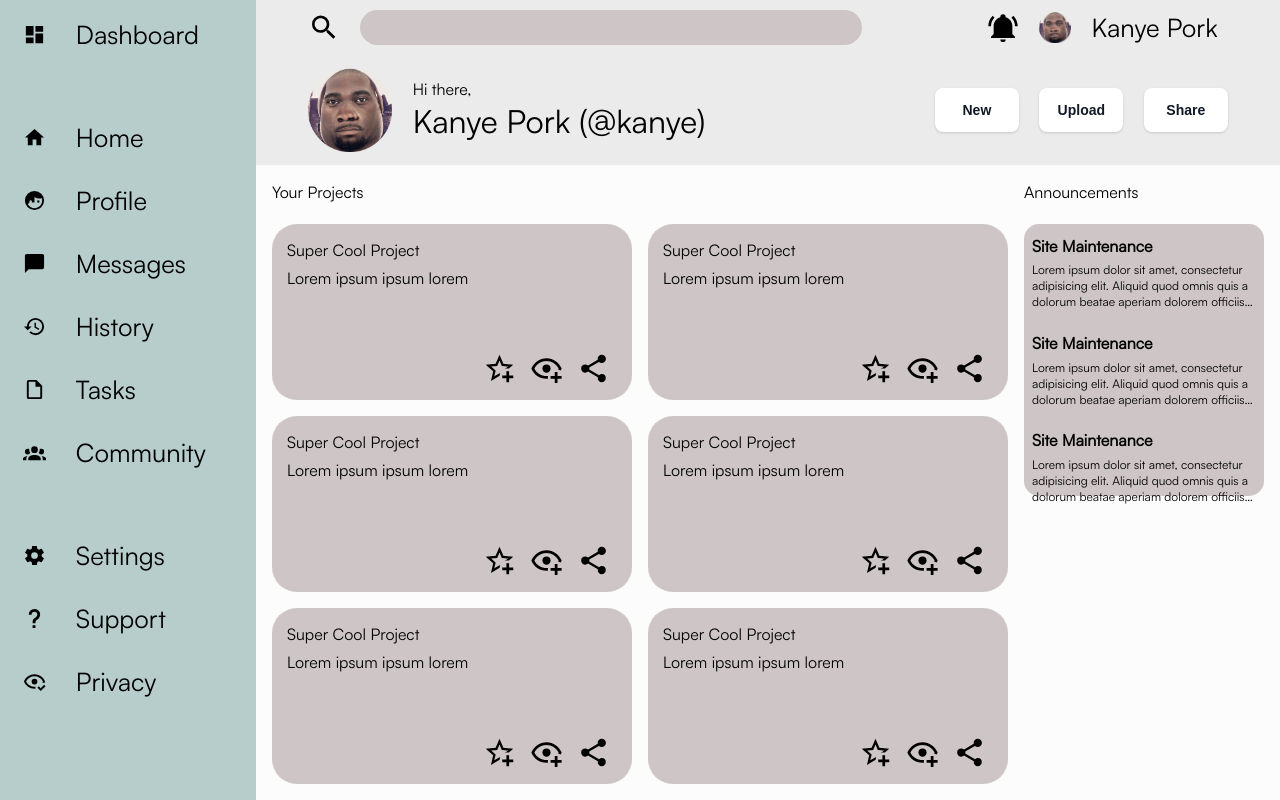
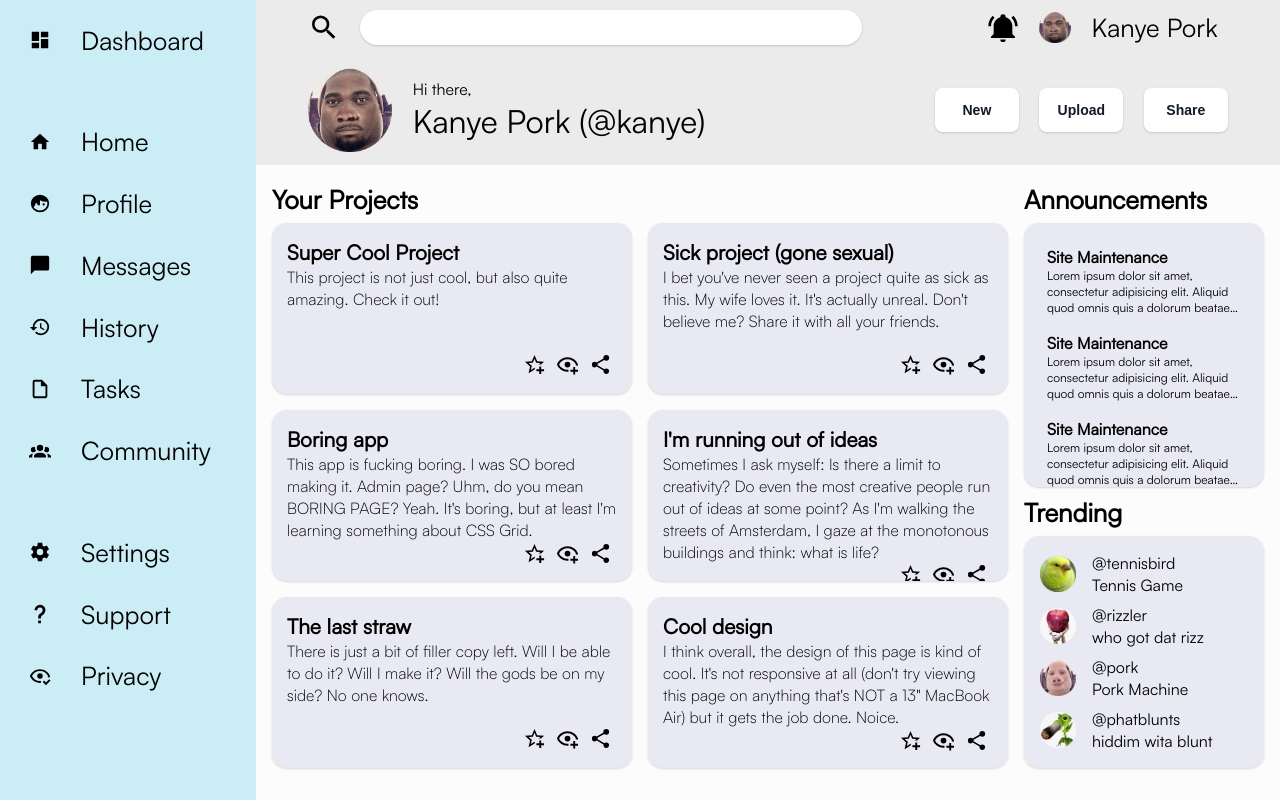
Before and after one commit to dollarwolv/AdminDashboard, a plain HTML site: page index.html in a window 1280 px wide. Drawn offline with Linux system fonts and the light colour scheme.

Commit message:
Finish design (finally)

```diff
--- a/index.html
+++ b/index.html
@@ -73,9 +73,9 @@
         </div>
     </div>
     <div id="main-content-container">
-        <div id="your-projects">Your Projects</div>
+        <div id="your-projects" class="content-header">Your Projects</div>
         <div></div>
-        <div class="main-content-header" id="announcements">Announcements</div>
+        <div class="content-header" id="announcements">Announcements</div>
 
         <div class="side-container">
             <div id="side-item-1">
@@ -92,46 +92,81 @@
             </div>
         </div>
 
+        <div id="trending-container">
+            <div id="trending-text" class="content-header">Trending</div>
+            <div id="trending-content-container">
+                <div class="trending-user-container">
+                    <img src="img/tennisbird.png" alt="tennisbird">
+                    <div class="trending-text">
+                        <p class="trending-username">@tennisbird</p>
+                        <p class="trending-project">Tennis Game</p>
+                    </div>
+                </div>
+                <div class="trending-user-container">
+                    <img src="img/rizzapple.png" alt="rizzapple">
+                    <div class="trending-text">
+                        <p class="trending-username">@rizzler</p>
+                        <p class="trending-project">who got dat rizz</p>
+                    </div>
+                </div>
+                <div class="trending-user-container">
+                    <img src="img/johnpork.png" alt="johnpork">
+                    <div class="trending-text">
+                        <p class="trending-username">@pork</p>
+                        <p class="trending-project">Pork Machine</p>
+                    </div>
+                </div>
+                <div class="trending-user-container">
+                    <img src="img/peablunt.png" alt="peablunt">
+                    <div class="trending-text">
+                        <p class="trending-username">@phatblunts</p>
+                        <p class="trending-project">hiddim wita blunt</p>
+                    </div>
+                </div>
+
+            </div>
+        </div>
+
 
         <div class="project-container" id="project-container-1">
             <p class="project-title">Super Cool Project</p>
-            <p class="project-description">Lorem ipsum ipsum lorem</p>
+            <p class="project-description">This project is not just cool, but also quite amazing. Check it out!</p>
             <img class="project-icon" src="img/star-plus-outline.svg" alt="star img" id="star-img">
             <img class="project-icon" src="img/eye-plus-outline.svg" alt="eye img" id="eye-img">
             <img class="project-icon" src="img/share-variant.svg" alt="share img" id="share-img">
         </div>
         <div class="project-container" id="project-container-2">
-            <p class="project-title">Super Cool Project</p>
-            <p class="project-description">Lorem ipsum ipsum lorem</p>
+            <p class="project-title">Sick project (gone sexual)</p>
+            <p class="project-description">I bet you've never seen a project quite as sick as this. My wife loves it. It's actually unreal. Don't believe me? Share it with all your friends.</p>
             <img class="project-icon" src="img/star-plus-outline.svg" alt="star img" id="star-img">
             <img class="project-icon" src="img/eye-plus-outline.svg" alt="eye img" id="eye-img">
             <img class="project-icon" src="img/share-variant.svg" alt="share img" id="share-img">
         </div>
         <div class="project-container" id="project-container-3">
-            <p class="project-title">Super Cool Project</p>
-            <p class="project-description">Lorem ipsum ipsum lorem</p>
+            <p class="project-title">Boring app</p>
+            <p class="project-description">This app is fucking boring. I was SO bored making it. Admin page? Uhm, do you mean BORING PAGE? Yeah. It's boring, but at least I'm learning something about CSS Grid.</p>
             <img class="project-icon" src="img/star-plus-outline.svg" alt="star img" id="star-img">
             <img class="project-icon" src="img/eye-plus-outline.svg" alt="eye img" id="eye-img">
             <img class="project-icon" src="img/share-variant.svg" alt="share img" id="share-img">
         </div>
         <div class="project-container" id="project-container-4">
-            <p class="project-title">Super Cool Project</p>
-            <p class="project-description">Lorem ipsum ipsum lorem</p>
+            <p class="project-title">I'm running out of ideas</p>
+            <p class="project-description">Sometimes I ask myself: Is there a limit to creativity? Do even the most creative people run out of ideas at some point? As I'm walking the streets of Amsterdam, I gaze at the monotonous buildings and think: what is life?</p>
             <img class="project-icon" src="img/star-plus-outline.svg" alt="star img" id="star-img">
             <img class="project-icon" src="img/eye-plus-outline.svg" alt="eye img" id="eye-img">
             <img class="project-icon" src="img/share-variant.svg" alt="share img" id="share-img">
         </div>
         <div></div>
         <div class="project-container" id="project-container-5">
-            <p class="project-title">Super Cool Project</p>
-            <p class="project-description">Lorem ipsum ipsum lorem</p>
+            <p class="project-title">The last straw</p>
+            <p class="project-description">There is just a bit of filler copy left. Will I be able to do it? Will I make it? Will the gods be on my side? No one knows.</p>
             <img class="project-icon" src="img/star-plus-outline.svg" alt="star img" id="star-img">
             <img class="project-icon" src="img/eye-plus-outline.svg" alt="eye img" id="eye-img">
             <img class="project-icon" src="img/share-variant.svg" alt="share img" id="share-img">
         </div>
         <div class="project-container" id="project-container-6">
-            <p class="project-title">Super Cool Project</p>
-            <p class="project-description">Lorem ipsum ipsum lorem</p>
+            <p class="project-title">Cool design</p>
+            <p class="project-description">I think overall, the design of this page is kind of cool. It's not responsive at all (don't try viewing this page on anything that's NOT a 13" MacBook Air) but it gets the job done. Noice.</p>
             <img class="project-icon" src="img/star-plus-outline.svg" alt="star img" id="star-img">
             <img class="project-icon" src="img/eye-plus-outline.svg" alt="eye img" id="eye-img">
             <img class="project-icon" src="img/share-variant.svg" alt="share img" id="share-img">
--- a/style.css
+++ b/style.css
@@ -1,6 +1,11 @@
 @font-face {
     font-family: Satoshi Regular;
     src: url("fonts/Satoshi-Regular.otf");
+}
+
+@font-face {
+    font-family: Satoshi Light;
+    src: url("fonts/Satoshi-Light.otf");
 }
 
 /* * { border: 1px solid black; } */
@@ -15,8 +20,8 @@ body {
     grid-template: repeat(5, 1fr) / repeat(5, 1fr);
     font-family: Satoshi Regular;
     margin: 0px;
-    --primary-color: #B7CDCC;
-    --accent-color: rgb(206, 198, 198);
+    --primary-color: #CBEDF6;
+    --accent-color: #E8E9F3;
     background-color: var(--primary-color);
 }
 
@@ -25,7 +30,7 @@ body {
     grid-row: 1 / -1;
     display: flex;
     flex-direction: column;
-    padding: 1vw;
+    padding: 1.5vw;
     gap: 20px;
 }
 
@@ -76,10 +81,11 @@ body {
 
 #search-bar {
     grid-column: 3 / 13;
-    background-color: var(--accent-color);
+    background-color: white;
     border-radius: 50px;
     border: 0px solid;
     padding-left: 10px;
+    box-shadow: 0 1px 3px 0 rgba(0, 0, 0, 0.1), 0 1px 2px 0 rgba(0, 0, 0, 0.06);
 }
 
 #search-bar:focus {
@@ -178,6 +184,14 @@ body {
     grid-column: 18 / 20;
 }
 
+.side-container, #trending-content-container, .project-container {
+    background-color: var(--accent-color);
+    border-radius: 15px;
+    box-sizing: border-box;
+    padding: 15px;
+    box-shadow: 0 1px 3px 0 rgba(0, 0, 0, 0.1), 0 1px 2px 0 rgba(0, 0, 0, 0.06);
+}
+
 #main-content-container {
     background-color: #FCFCFC;
     grid-row: 2 / -1;
@@ -186,21 +200,17 @@ body {
     grid-template: 1fr repeat(6, 3fr) / repeat(2, 3fr) 2fr;
     gap: 1em;
     padding: 1rem;
+    align-items: end;
 }
 
 .project-container {
-    background-color: var(--accent-color);
-    border-radius: 25px;
-    box-sizing: border-box;
-    padding: 15px;
     height: 100%;
     overflow: hidden;
     display: grid;
-    grid-template: 1fr 3fr 1fr / 4fr repeat(3, 1fr);
+    grid-template: 1fr 3fr 1fr / 7fr repeat(3, 1fr);
 }
 
 .project-container > img {
-    /* height: 20px; */
     width: 70%;
     margin: auto;
 }
@@ -263,7 +273,6 @@ body {
 }
 
 .side-container > div > p {
-  margin: 0.2em 0;
   font-size: 0.75rem;
   display: -webkit-box;
   line-clamp: 3;
@@ -282,3 +291,46 @@ body {
     grid-column: 3 / 4;
     grid-row: 1 / 5;
 }
+
+#trending-container {
+    grid-row: 5 / 8;
+    grid-column: 3;
+    display: flex;
+    flex-direction: column;
+    gap: 1em;
+}
+
+#trending-content-container {
+    display: flex;
+    flex-direction: column;
+    gap: 0.5em;
+    border-radius: 15px;
+    background-color: var(--accent-color);
+    padding: 1em;
+}
+
+.trending-user-container {
+    display: flex;
+    gap: 1em;
+}
+
+.trending-user-container > img {
+    margin: auto 0px;
+    max-height: 36px;
+}
+
+.content-header {
+    font-size: 1.6em;
+    margin-bottom: -10px;
+    font-weight: bold;
+}
+
+.project-title {
+    font-size: 1.3em;
+    font-weight: bold;
+}
+
+.project-description {
+    font-family: Satoshi Light;
+    font-weight: 500;
+}
```
Also changed, not shown: img/johnpork.png (added), img/peablunt.png (added), img/rizzapple.png (added), img/tennisbird.png (added).
